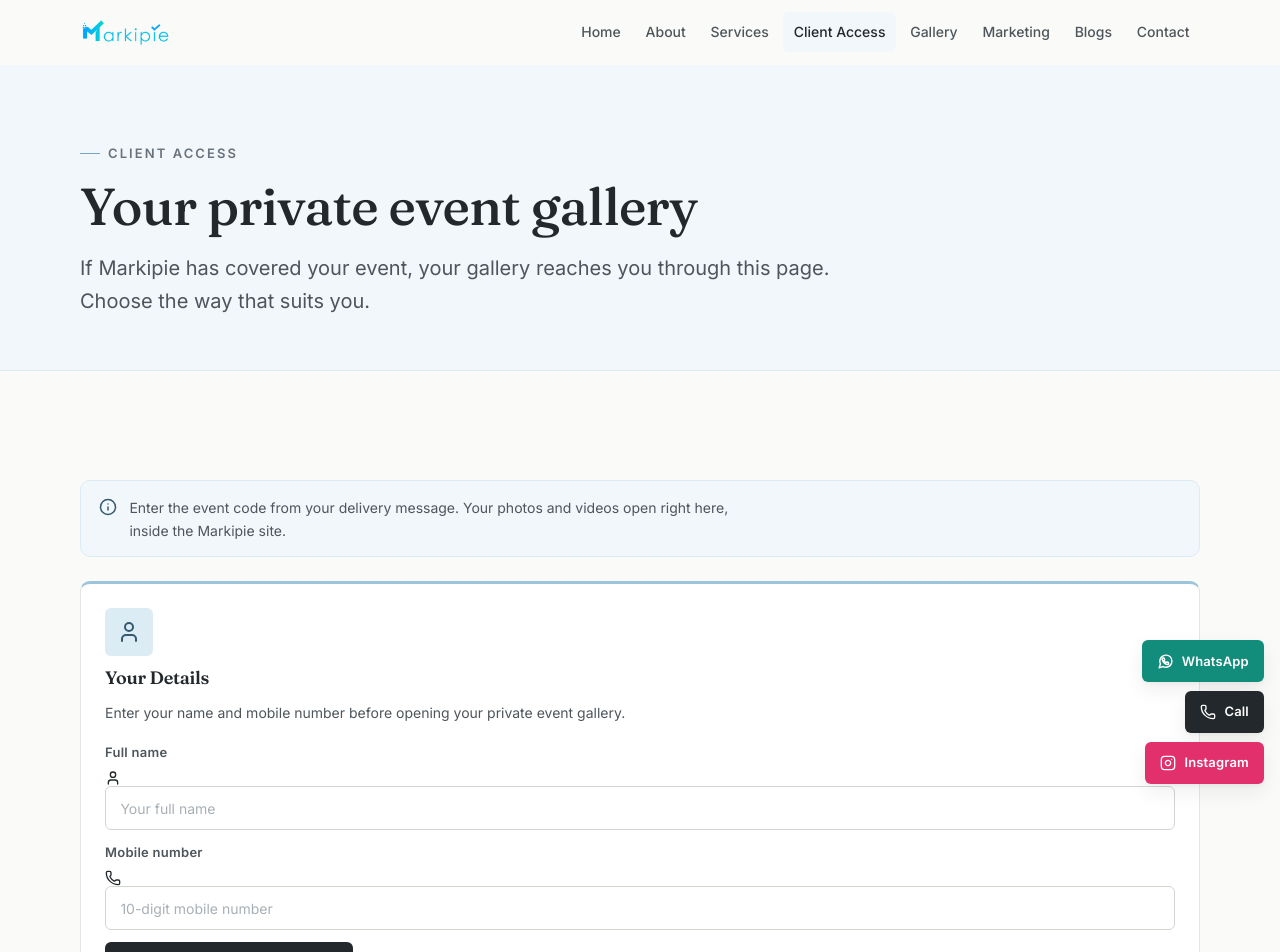
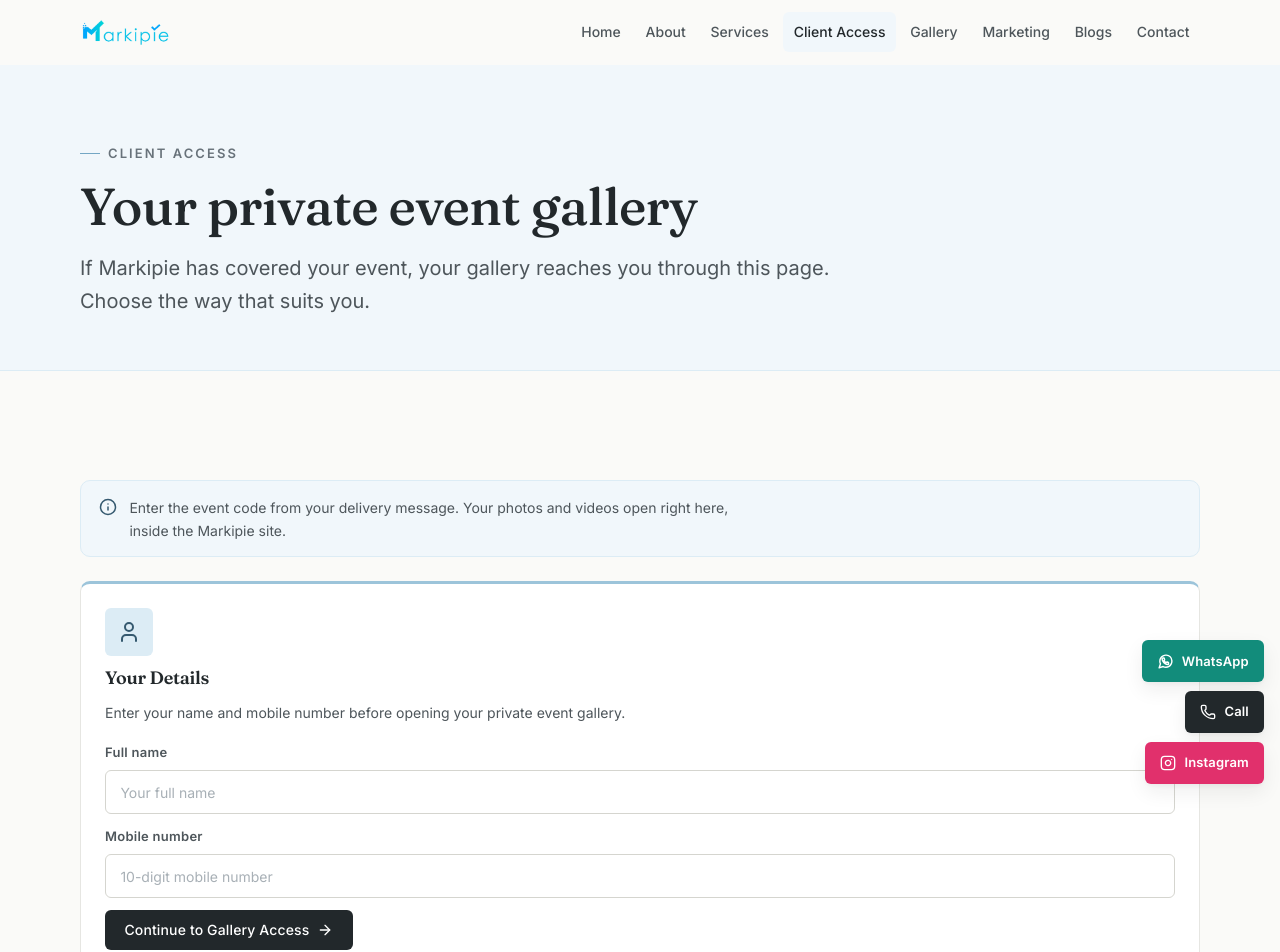
Before and after one commit to adi049/mark, a React (Vite) app: page /client-access in a window 1280 px wide. Shown: the top 952 px of the page. Built offline with nearby package versions, Linux system fonts and the light colour scheme.

Commit message:
Polish and validate client access contact form

```diff
--- a/src/pages/ClientAccess.jsx
+++ b/src/pages/ClientAccess.jsx
@@ -197,6 +197,8 @@ export default function ClientAccess() {
     setEventCode('')
     setStatus('idle')
     setMessage(null)
+    setVisitor(null)
+    setVisitorForm({ name: '', phone: '' })
   }
 
   const handleVisitorChange = (field, value) => {
@@ -212,7 +214,7 @@ export default function ClientAccess() {
     const name = visitorForm.name.trim().replace(/\s+/g, ' ')
     const phone = visitorForm.phone.replace(/\D/g, '')
 
-    if (name.length < 2 || !/^[A-Za-zÀ-ÖØ-öø-ÿ][A-Za-zÀ-ÖØ-öø-ÿ .'-]{1,99}$/.test(name)) {
+    if (name.length < 2 || !/^[\p{L}][\p{L}\p{M} .'-]{1,99}$/u.test(name)) {
       setVisitorStatus('error')
       setVisitorMessage('Please enter a valid name.')
       return
@@ -296,8 +298,6 @@ export default function ClientAccess() {
               <div className="mp-access-card__fields">
                 <label className="mp-field">
                   <span className="mp-field__label">Full name</span>
-                  <div className="mp-field__input-wrap">
-                    <User size={16} aria-hidden="true" />
                   <input
                     className="mp-field__input"
                     type="text"
@@ -308,12 +308,9 @@ export default function ClientAccess() {
                     maxLength={100}
                     required
                   />
-                  </div>
                 </label>
                 <label className="mp-field">
                   <span className="mp-field__label">Mobile number</span>
-                  <div className="mp-field__input-wrap">
-                    <Phone size={16} aria-hidden="true" />
                   <input
                     className="mp-field__input"
                     type="tel"
@@ -325,7 +322,6 @@ export default function ClientAccess() {
                     maxLength={10}
                     required
                   />
-                  </div>
                 </label>
                 <Button type="submit">
                   Continue to Gallery Access
```
Lines whose indentation alone changed are shown as unchanged.
